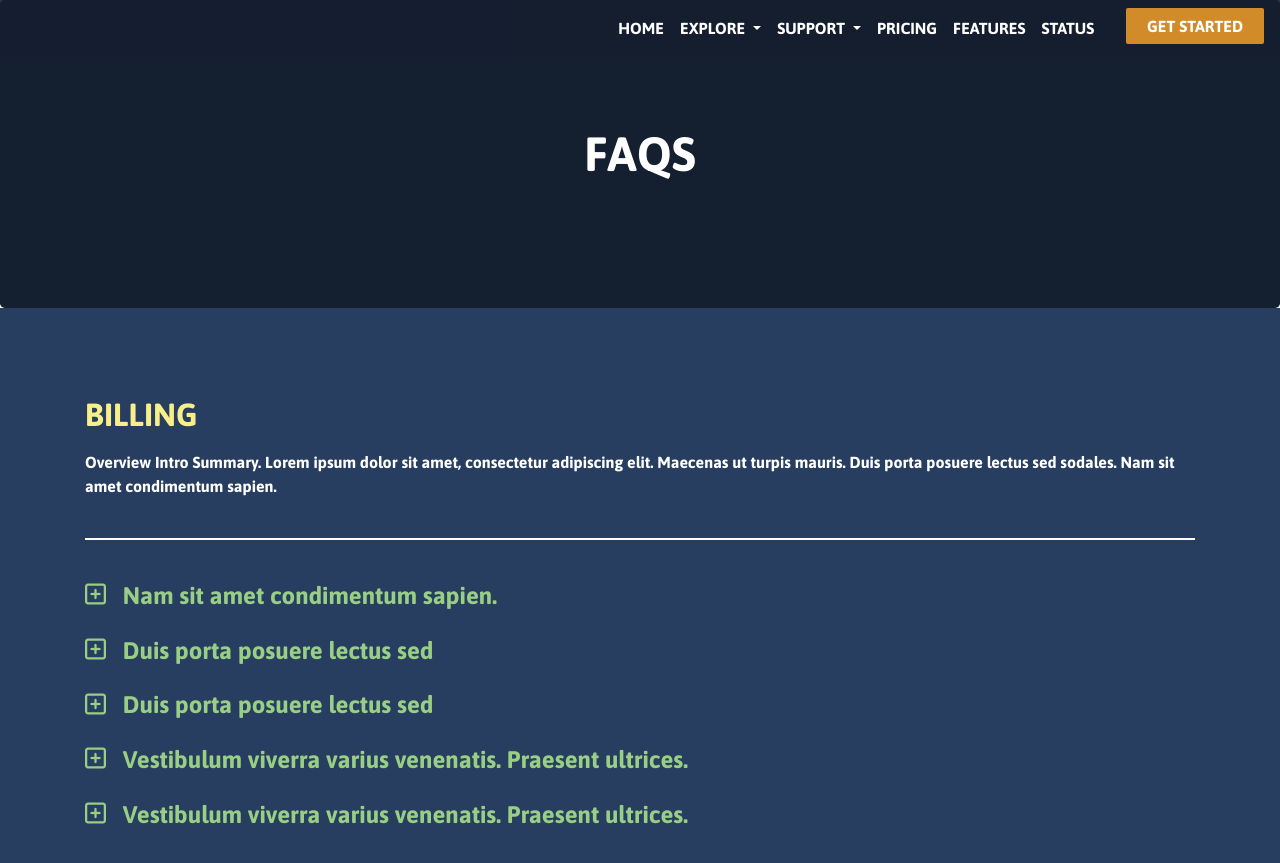
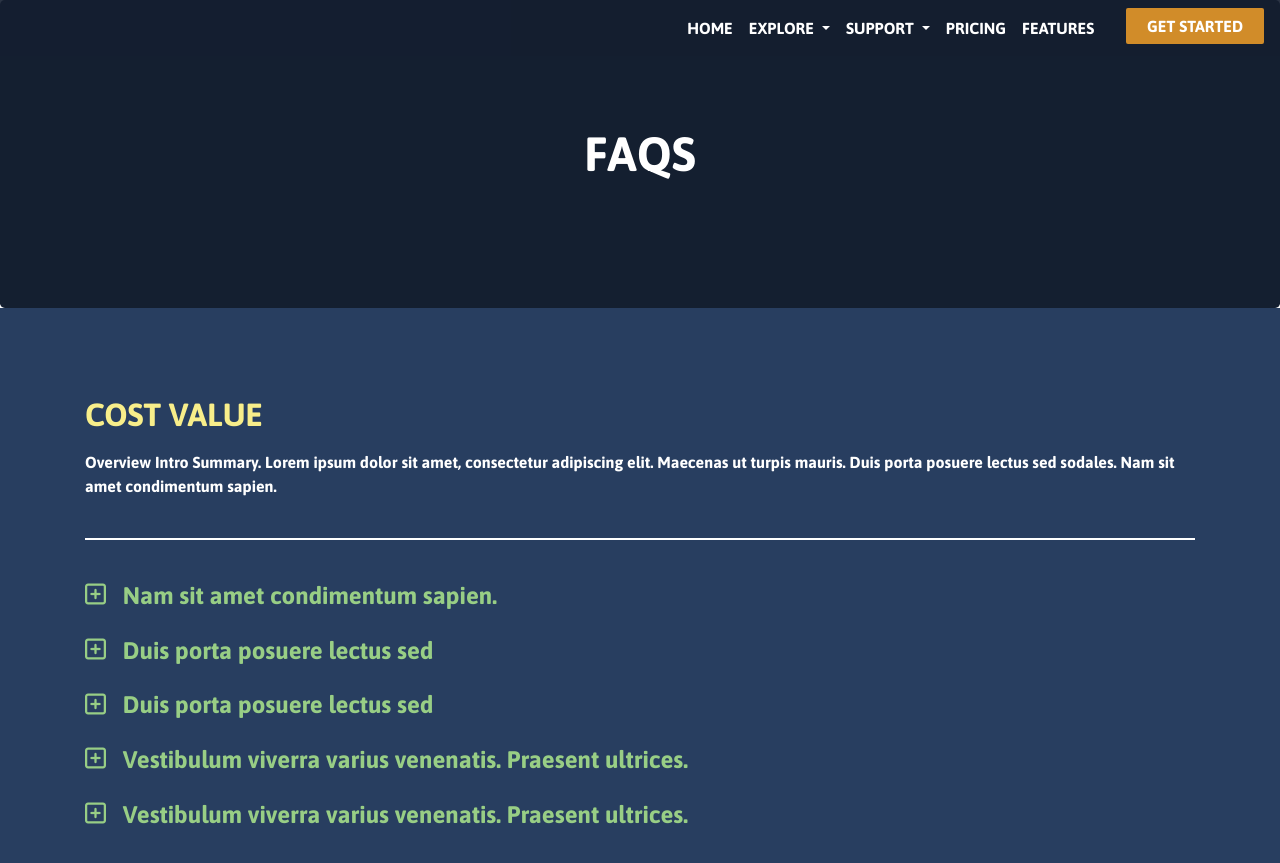
Before and after one commit to cratekube/cratekube.github.io, a Jekyll site: the page built from faq.html, in a window 1280 px wide and 900 px high. Shown: the top 863 px of the window. Built offline with Jekyll 4.4.1, drawn with Linux system fonts in a browser that asks for light colours; nearby versions of some CDN libraries; some of the changed text lies outside the part shown.

Commit message:
Navbar & FAQ Header Change
Signed-off-by: aaholla <aaholla@cisco.com>

```diff
--- a/_layouts/default.html
+++ b/_layouts/default.html
@@ -164,17 +164,17 @@
                   href="#"
                   >Documentation</a
                 >
-                {% endif %} {% if page.active == "billing" %}
+                {% endif %} {% if page.active == "contribution" %}
                 <a
                   class="dropdown-item active font-weight-bold text-uppercase"
                   href="#"
-                  >Billing Dashboard</a
+                  >Contribution</a
                 >
                 {% else %}
                 <a
                   class="dropdown-item text-white font-weight-bold text-uppercase"
                   href="#"
-                  >Billing Dashboard</a
+                  >Contribution</a
                 >
                 {% endif %} {% if page.active == "consultation" %}
                 <a
@@ -218,14 +218,6 @@
             {% else %}
             <li class="nav-item">
               <a class="nav-link" href="features.html">Features</a>
-            </li>
-            {% endif %} {% if page.active == "status" %}
-            <li class="nav-item">
-              <a class="nav-link" href="#">Status</a>
-            </li>
-            {% else %}
-            <li class="nav-item">
-              <a class="nav-link" href="#">Status</a>
             </li>
             {% endif %}
             <li class="nav-item">
--- a/faq.html
+++ b/faq.html
@@ -2,13 +2,16 @@
 layout: default
 title: FAQs
 active: faq
+heading-1: Cost Value
+heading-2: Technical
+heading-3: Consultation
 ---
 
 <section id="billing">
   <div class="container">
     <div class="row mt-4">
       <div class="col-md-12">
-        <h2 class="sectionHead">Billing</h2>
+        <h2 class="sectionHead">{{page.heading-1}}</h2>
         <p class="pt-2 pb-4 font-weight-bold">
           Overview Intro Summary. Lorem ipsum dolor sit amet, consectetur
           adipiscing elit. Maecenas ut turpis mauris. Duis porta posuere lectus
@@ -194,7 +197,7 @@ active: faq
   <div class="container">
     <div class="row mt-4">
       <div class="col-md-12">
-        <h2 class="sectionHead">Technical Questions</h2>
+        <h2 class="sectionHead">{{page.heading-2}}</h2>
         <p class="pt-2 pb-4 font-weight-bold">
           Overview Intro Summary. Lorem ipsum dolor sit amet, consectetur
           adipiscing elit. Maecenas ut turpis mauris. Duis porta posuere lectus
@@ -380,7 +383,7 @@ active: faq
   <div class="container">
     <div class="row mt-4">
       <div class="col-md-12">
-        <h2 class="sectionHead">Crate Support</h2>
+        <h2 class="sectionHead">{{page.heading-3}}</h2>
         <p class="pt-2 pb-4 font-weight-bold">
           Overview Intro Summary. Lorem ipsum dolor sit amet, consectetur
           adipiscing elit. Maecenas ut turpis mauris. Duis porta posuere lectus
```
Also changed, not shown: other parts of _layouts/default.html (+2 -2 lines).
